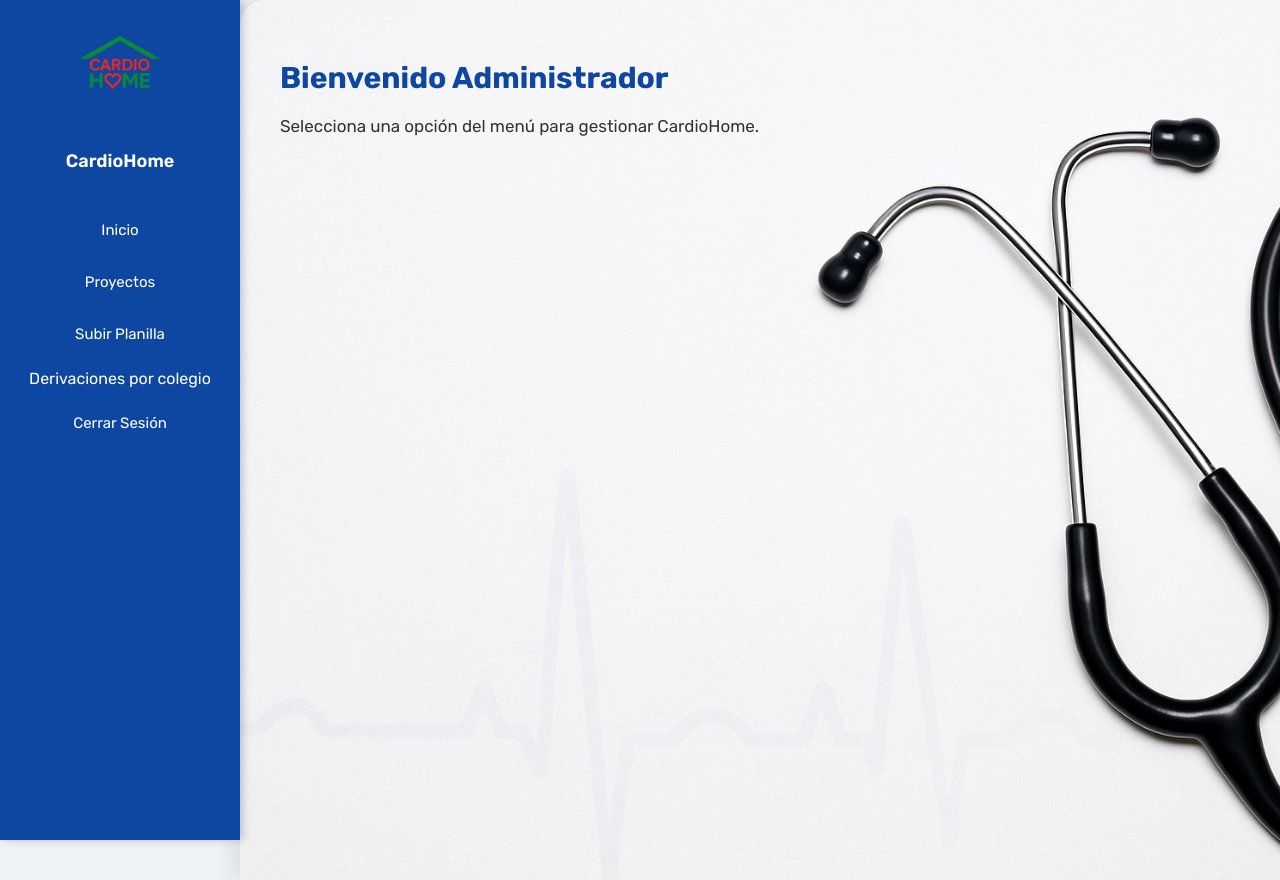
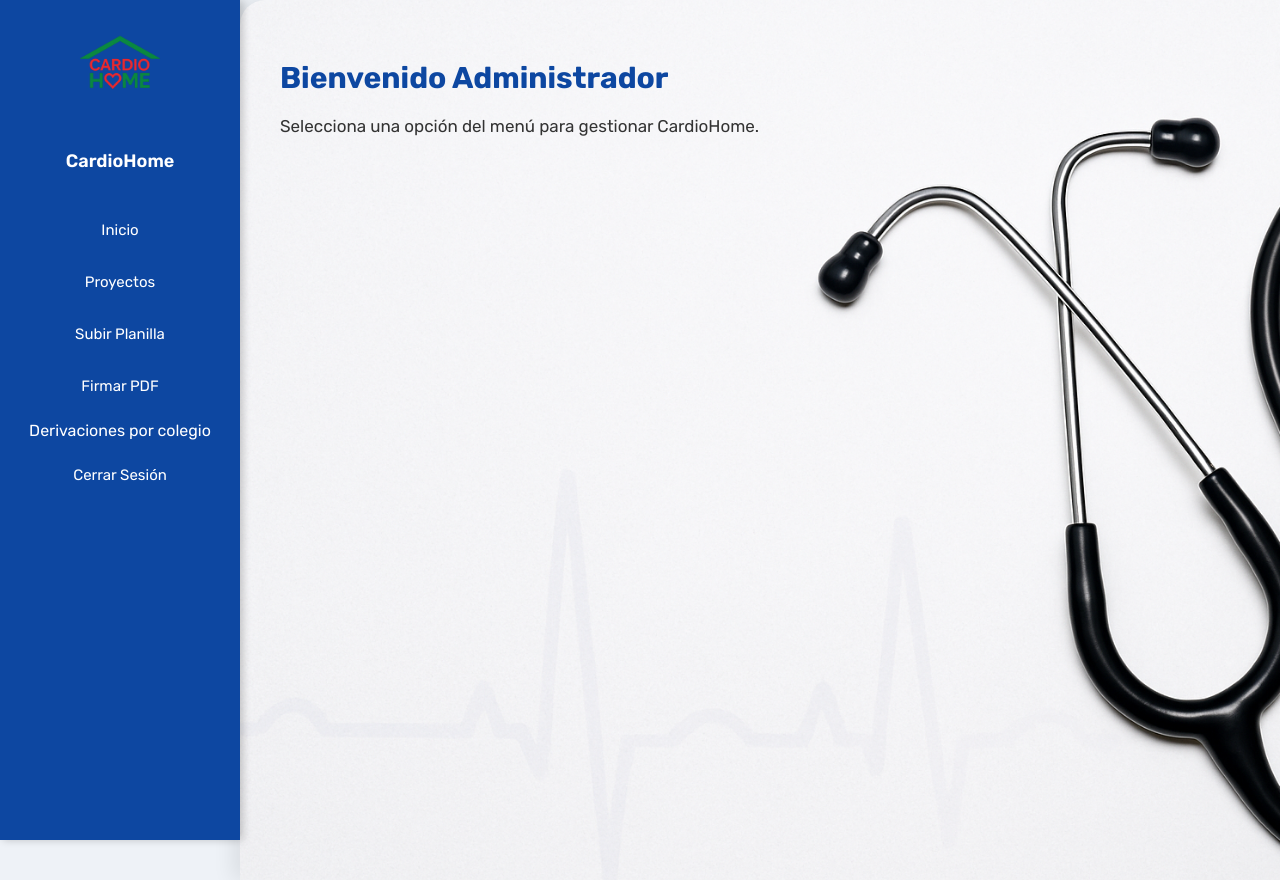
Before and after one commit to jmirandal1994/CARDIOHOME-WEB, a Flask app: page /admin in a window 1280 px wide. Run offline with Flask 3, Linux system fonts and the light colour scheme; the visitor is signed in with stand-in values (Sample User, id 1).

Commit message:
Update admin_dashboard.html

```diff
--- a/templates/admin_dashboard.html
+++ b/templates/admin_dashboard.html
@@ -17,6 +17,7 @@
                 <li><a href="{{ url_for('admin_dashboard') }}">Inicio</a></li>
                 <li><a href="{{ url_for('admin_proyectos') }}">Proyectos</a></li>
                 <li><a href="{{ url_for('admin_planillas') }}">Subir Planilla</a></li>
+                <li><a href="{{ url_for('firmar_pdf') }}">Firmar PDF</a></li>
                </li> <a href="{{ url_for('derivaciones') }}">Derivaciones por colegio</a><li>
                 <li><a href="{{ url_for('logout') }}">Cerrar Sesión</a></li>
             </ul>
```
